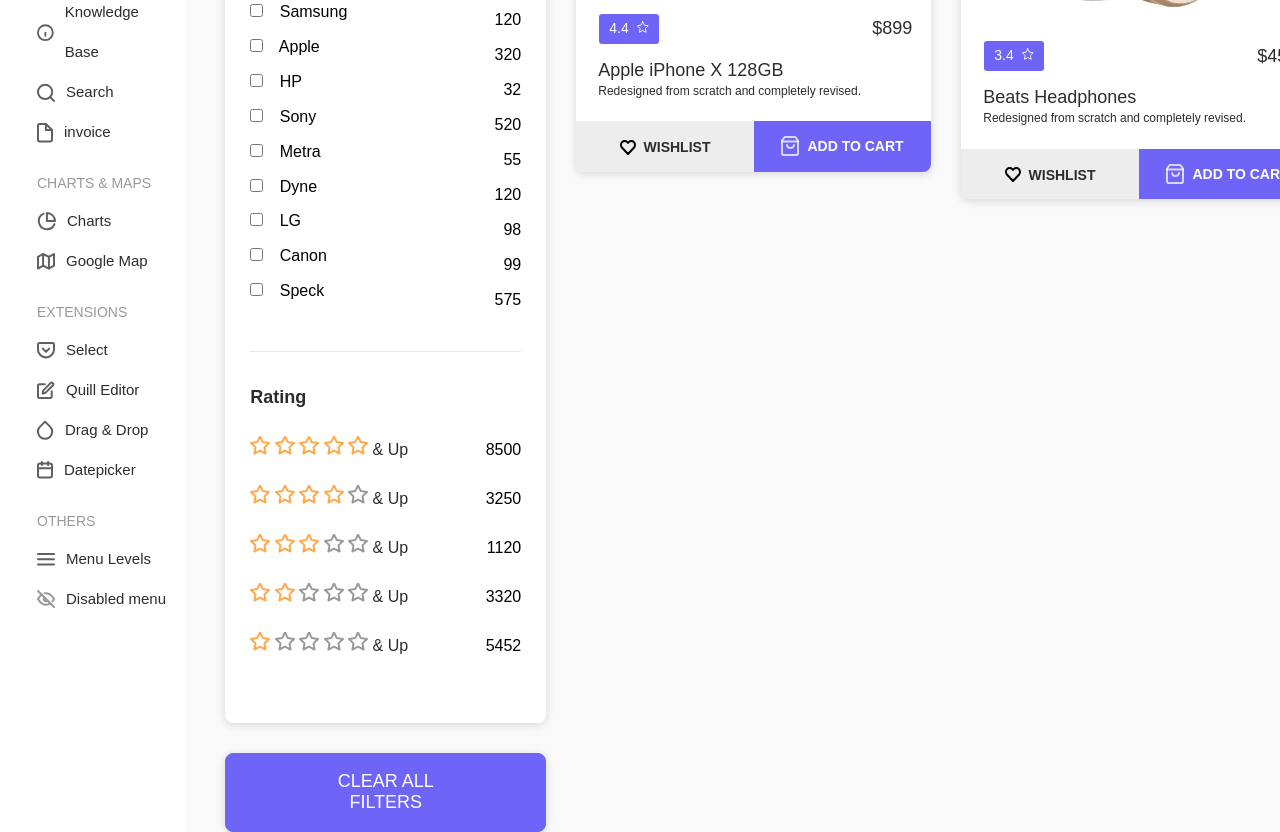
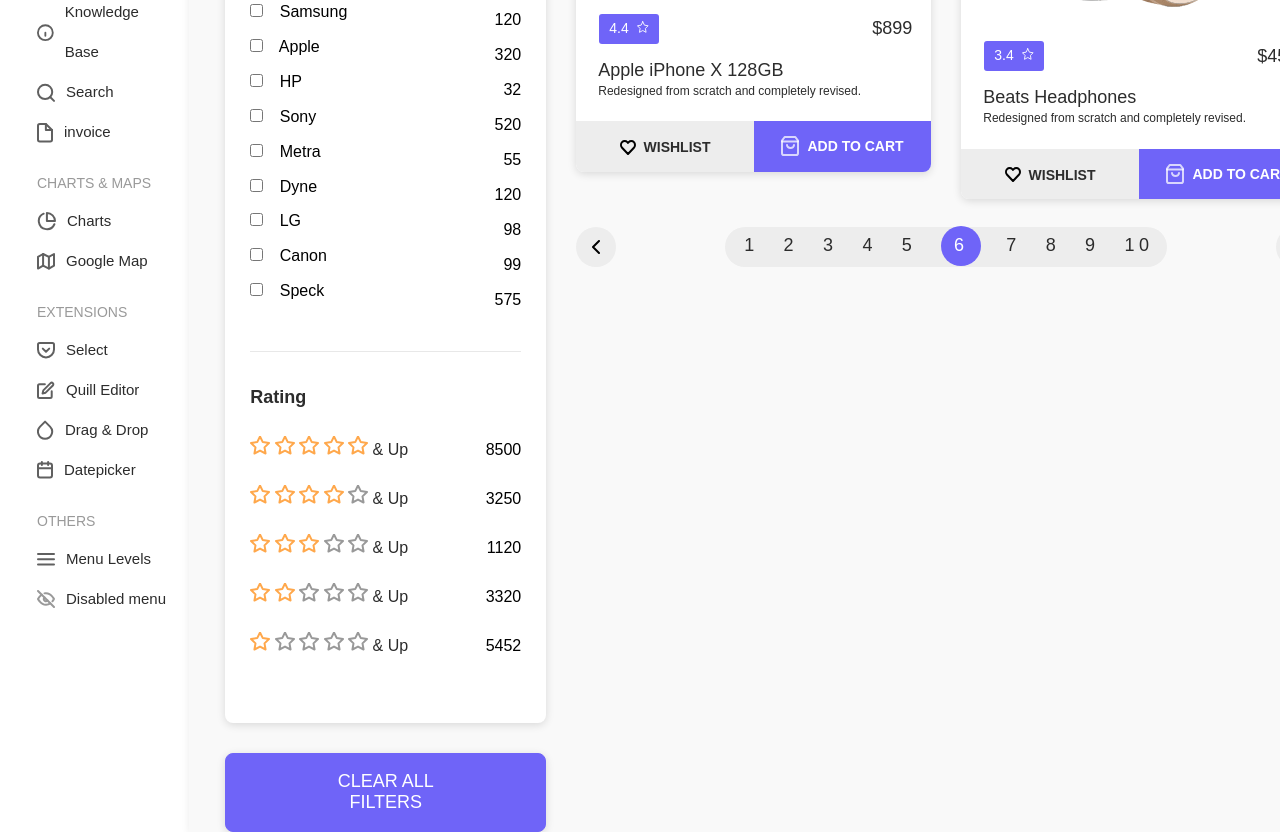
Before and after one commit to veroni1337/shop, a plain HTML site: page index.html in a window 1280 px wide. Shown: the part 1254-2086 px from the top of the page. Drawn offline with nearby package versions, Linux system fonts and the light colour scheme.

Commit message:
Add files via upload

```diff
--- a/css/style.css
+++ b/css/style.css
@@ -776,3 +776,71 @@
 .add-to-cart-text {
 	color: #fff;
 }
+
+.pagination {
+	display: flex;
+	align-items: center;
+	justify-content: space-between;
+}
+
+.pagination-icon-bg {
+	width: 40px;
+	height: 40px;
+	background: #EDEDED;
+	color: #000;
+    flex-shrink: 0;
+    border-radius: 50%;
+    font-weight: 600;
+    font-size: 20px;
+    line-height: 28px;
+    display: flex;
+    align-items: center;
+    justify-content: center;
+    text-align: center;
+
+}
+
+.switch {
+	width: auto;
+	height: 40px;
+	background: #EDEDED;
+	color: #000;
+    flex-shrink: 0;
+    border-radius: 20px;
+    display: flex;
+    align-items: center;
+
+   	padding: 8px 14px 11px 19px;
+}
+
+.switch-link {
+	text-decoration: none;
+	font-weight: normal;
+	font-size: 18px;
+	line-height: 21px;
+	letter-spacing: 4.4px;
+	color: #2C2C2C;
+	margin-right: 25px;
+
+}
+
+.switch-link:last-child {
+	margin-right: 0;
+}
+
+.switch-link-active {
+	background: #6F64F8;
+	width: 40px;
+	height: 40px;
+	color: #fff;
+    flex-shrink: 0;
+    border-radius: 50%;
+    font-weight: normal;
+	font-size: 18px;
+	line-height: 21px;
+	letter-spacing: 4.4px;
+    display: flex;
+    align-items: center;
+    justify-content: center;
+    text-align: center;
+}
--- a/index.html
+++ b/index.html
@@ -1635,6 +1635,70 @@
 						<!-- catalog-card-4 catalog-touch-card -->
 					</div>
 					<!-- catalog-card -->
+
+					<div class="pagination">
+						<div class="pagination-icon-bg">
+							<svg class="pagination-icons pagination-icon-left" width="8" height="14" viewBox="0 0 8 14" fill="none" xmlns="http://www.w3.org/2000/svg">
+	                        <path d="M7 13L1 7L7 1" stroke="black" stroke-width="2" stroke-linecap="round" stroke-linejoin="round"/>
+	                        </svg>
+
+                        </div>
+						<!-- pagination-icon-bg -->
+
+                        <div class="switch">
+                        	<a href="#" class="switch-link">
+                        		1
+                        	</a>
+
+                        	<a href="#" class="switch-link">
+                        		2
+                        	</a>
+
+                        	<a href="#" class="switch-link">
+                        		3
+                        	</a>
+
+                        	<a href="#" class="switch-link">
+                        		4
+                        	</a>
+
+                        	<a href="#" class="switch-link">
+                        		5
+                        	</a>
+
+                        	<a href="#" class="switch-link switch-link-active">
+                        		6
+                        	</a>
+
+                        	<a href="#" class="switch-link">
+                        		7
+                        	</a>
+
+                        	<a href="#" class="switch-link">
+                        		8
+                        	</a>
+
+                        	<a href="#" class="switch-link">
+                        		9
+                        	</a>
+
+                        	<a href="#" class="switch-link">
+                        		10
+                        	</a>
+
+
+
+                        </div>
+                        <!-- switch -->
+
+                        <div class="pagination-icon-bg">
+                            <svg class="pagination-icons pagination-icon-right" width="8" height="14" viewBox="0 0 8 14" fill="none" xmlns="http://www.w3.org/2000/svg">
+							<path d="M1 1L7 7L1 13" stroke="black" stroke-width="2" stroke-linecap="round" stroke-linejoin="round"/>
+							</svg>
+						</div>
+						<!-- pagination-icon-bg -->
+					</div>
+					<!-- pagination -->
 				</div>
 				<!-- catalog-main-container -->
 			</div>
```
